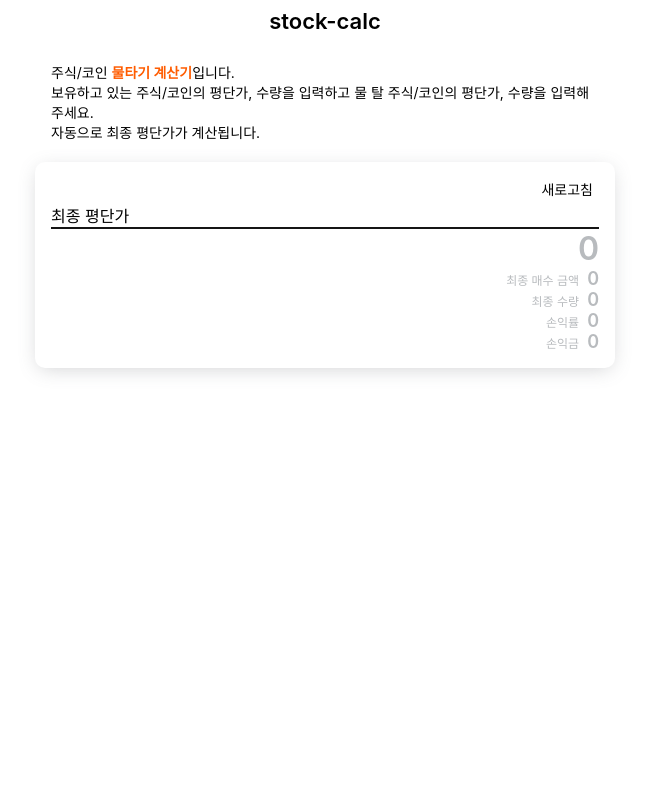
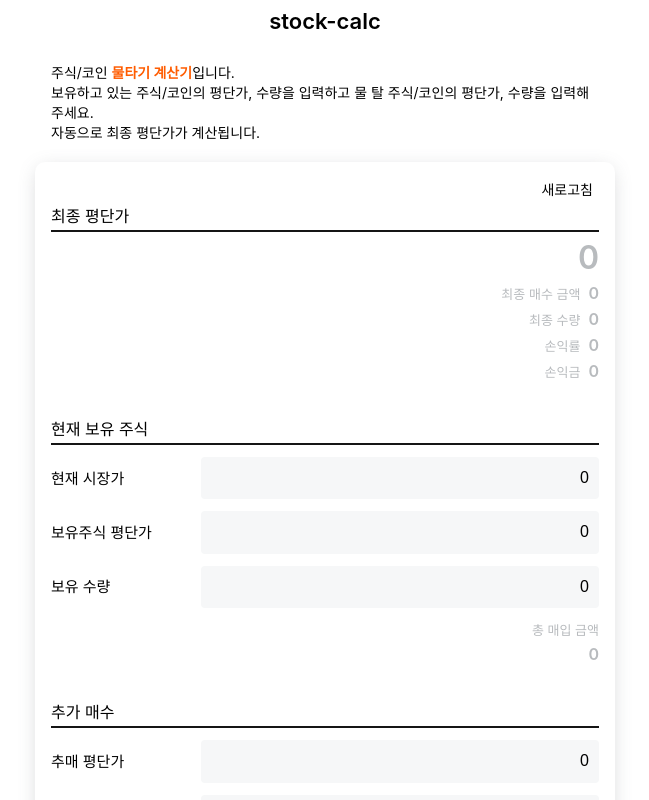
Before and after one commit to uu29/stock-calc, a Next.js app: page / in a window 1280 px wide. Shown: the top 800 px of the page, without its empty margins (315-964 px from the left). Built offline with nearby package versions, Linux system fonts and the light colour scheme.

Commit message:
feat: 퍼블리싱 1차

```diff
--- a/components/home/Calculator.tsx
+++ b/components/home/Calculator.tsx
@@ -27,25 +27,59 @@ const Calculator = () => {
         <ul>
           <SectionItem>
             <SectionTitle>최종 평단가</SectionTitle>
-            <SectionLine>
+            <SectionRightLine>
               <Value value={0} theme={valueTextTheme.large} />
-            </SectionLine>
-            <SectionLine>
+            </SectionRightLine>
+            <SectionRightLine>
               <Label>최종 매수 금액</Label>
               <Value value={0} theme={valueTextTheme.small} />
-            </SectionLine>
-            <SectionLine>
+            </SectionRightLine>
+            <SectionRightLine>
               <Label>최종 수량</Label>
               <Value value={0} theme={valueTextTheme.small} />
-            </SectionLine>
-            <SectionLine>
+            </SectionRightLine>
+            <SectionRightLine>
               <Label>손익률</Label>
               <Value value={0} theme={valueTextTheme.small} />
-            </SectionLine>
-            <SectionLine>
+            </SectionRightLine>
+            <SectionRightLine>
               <Label>손익금</Label>
               <Value value={0} theme={valueTextTheme.small} />
-            </SectionLine>
+            </SectionRightLine>
+          </SectionItem>
+          <SectionItem>
+            <SectionTitle>현재 보유 주식</SectionTitle>
+            <SectionInputLine>
+              <InputLabel>현재 시장가</InputLabel>
+              <InputValue value={0} />
+            </SectionInputLine>
+            <SectionInputLine>
+              <InputLabel>보유주식 평단가</InputLabel>
+              <InputValue value={0} />
+            </SectionInputLine>
+            <SectionInputLine>
+              <InputLabel>보유 수량</InputLabel>
+              <InputValue value={0} />
+            </SectionInputLine>
+            <SectionRightLine>
+              <LabelBlock>총 매입 금액</LabelBlock>
+              <Value value={0} theme={valueTextTheme.small} />
+            </SectionRightLine>
+          </SectionItem>
+          <SectionItem>
+            <SectionTitle>추가 매수</SectionTitle>
+            <SectionInputLine>
+              <InputLabel>추매 평단가</InputLabel>
+              <InputValue value={0} />
+            </SectionInputLine>
+            <SectionInputLine>
+              <InputLabel>추매 수량</InputLabel>
+              <InputValue value={0} />
+            </SectionInputLine>
+            <SectionRightLine>
+              <LabelBlock>총 추매 금액</LabelBlock>
+              <Value value={0} theme={valueTextTheme.small} />
+            </SectionRightLine>
           </SectionItem>
         </ul>
       </Form>
@@ -65,21 +99,55 @@ const Form = styled.form`
   margin-top: 3rem;
 `;
 
-const SectionItem = styled.li``;
+const SectionItem = styled.li`
+  margin-bottom: 4rem;
+`;
 
-const SectionLine = styled.div`
+const SectionRightLine = styled.div`
   text-align: right;
+  margin-bottom: 6px;
 `;
 
 const SectionTitle = styled.h2`
-  padding-bottom: 3px;
-  font-size: 1.6rem;
+  padding-bottom: 6px;
   border-bottom: 2px solid #151515;
+  margin-bottom: 6px;
 `;
 
 const Label = styled.span`
-  font-size: 1.2rem;
+  font-size: 1.3rem;
   color: ${({ theme }) => theme.colors.inactiveGray};
+`;
+
+const LabelBlock = styled.div`
+  display: block;
+  margin-bottom: 5px;
+  font-size: 1.3rem;
+  color: ${({ theme }) => theme.colors.inactiveGray};
+`;
+
+const SectionInputLine = styled.div`
+  display: flex;
+  align-items: center;
+  margin: 1.2rem 0;
+`;
+
+const InputLabel = styled.label`
+  display: block;
+  width: 15rem;
+  line-height: 1.4;
+  font-size: 1.5rem;
+`;
+
+const InputValue = styled.input`
+  display: block;
+  padding: 1rem;
+  flex: 1 0 0;
+  background: ${({ theme }) => theme.colors.inputGray};
+  border-radius: 4px;
+  line-height: 1.4;
+  text-align: right;
+  font-size: ${({ theme }) => theme.fontSize.input.small};
 `;
 
 const Refresh = styled.button`
--- a/styles/global-theme.ts
+++ b/styles/global-theme.ts
@@ -1,4 +1,5 @@
 import baseStyled, { DefaultTheme, css, ThemedStyledInterface } from "styled-components";
+// eslint-disable-next-line @typescript-eslint/no-unused-vars,import/named
 import { Colors, Device, FontSize, Media } from "./styled";
 
 type BackQuoteArgs = string[];
@@ -10,8 +11,11 @@ export const device: Device = {
 };
 
 const media: Media = {
+  // eslint-disable-next-line @typescript-eslint/no-unused-vars
   mobile: (...args: BackQuoteArgs) => undefined,
+  // eslint-disable-next-line @typescript-eslint/no-unused-vars
   tablet: (...args: BackQuoteArgs) => undefined,
+  // eslint-disable-next-line @typescript-eslint/no-unused-vars
   pc: (...args: BackQuoteArgs) => undefined,
 };
 
@@ -49,16 +53,17 @@ Object.keys(device).reduce((acc: Media, label: string) => {
 }, media);
 
 const colors: Colors = {
-  mainOrange: "#FF5C00",
-  plusRed: "#FF0F00",
-  minusBlue: "#0075FF",
-  inactiveGray: "#B8BBBE",
+  mainOrange: "#ff5c00",
+  plusRed: "#ff0f00",
+  minusBlue: "#0075ff",
+  inactiveGray: "#b8bbbe",
   activeBlack: "#000",
+  inputGray: "#f6f7f8",
 };
 
 const fontSize: FontSize = {
   input: {
-    small: "1.8rem",
+    small: "1.6rem",
     medium: "2rem",
     large: "3.2rem",
   },
--- a/styles/globals.css
+++ b/styles/globals.css
@@ -63,8 +63,7 @@ span {
   font-weight: inherit;
 }
 
-button,
-input {
+button, input, label {
   background: transparent;
   outline: 0 none;
   border: 0 none;
@@ -72,8 +71,7 @@ input {
   text-align: inherit;
 }
 
-button,
-a {
+button, a {
   cursor: pointer;
 }
 
--- a/styles/styled.d.ts
+++ b/styles/styled.d.ts
@@ -1,5 +1,4 @@
 import "styled-components";
-import { IScoreColorset } from "components/common/score";
 import { CSSProp } from "styled-components";
 
 interface Device {
@@ -20,6 +19,7 @@ export interface Colors {
   minusBlue: string;
   inactiveGray: string;
   activeBlack: string;
+  inputGray: string;
 }
 
 export interface FontSize {
```
